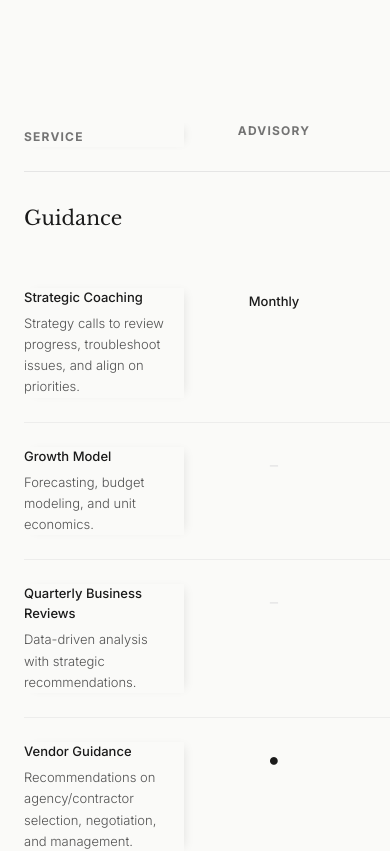
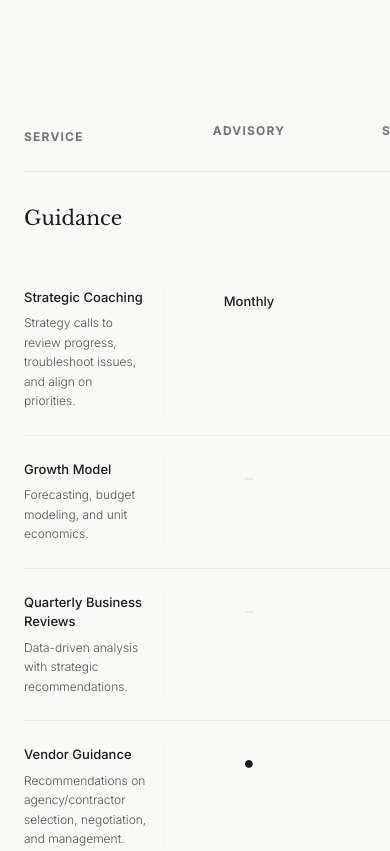
Before and after one commit to sullivan-street-projects/sullivan-street-website, a React (Vite) app: page / in a window 390 px wide. Shown: the part 5180-6031 px from the top of the page. Built offline with nearby package versions, Linux system fonts and the light colour scheme.

Commit message:
fix(services): fix sticky column by removing motion transforms
- Remove FocusText from table rows to enable native position:sticky
- Clean up sticky column styling with border-r instead of shadow
- Standardize widths and z-indexing for rock-solid mobile scroll

```diff
--- a/src/sections/Services.jsx
+++ b/src/sections/Services.jsx
@@ -44,17 +44,17 @@ const Services = () => {
 
           {/* Table Container */}
           <div className="overflow-x-auto -mx-6 px-6 lg:mx-0 lg:px-0 pb-4">
-            <div className="min-w-[700px] lg:min-w-full lg:w-full">
+            <div className="min-w-[650px] lg:min-w-full lg:w-full">
 
               {/* Table Header */}
               <div className="flex border-b border-[#e5e5e5] pb-6 mb-8">
                 {/* Sticky Service Col (Mobile) / Fluid (Desktop) */}
-                <div className="w-[160px] flex-none sticky left-0 z-20 bg-[#FAFAF8] md:w-[40%] lg:w-[40%] lg:static lg:bg-transparent pr-4 shadow-[5px_0_10px_-5px_rgba(0,0,0,0.1)] lg:shadow-none">
+                <div className="w-[140px] flex-none sticky left-0 z-20 bg-[#FAFAF8] md:w-[40%] lg:w-[40%] lg:static lg:bg-transparent pr-4 border-r border-transparent md:border-none">
                   <span className="font-sans text-xs uppercase tracking-widest font-bold text-[#737373]">Service</span>
                 </div>
 
                 {/* Scrollable Tier Cols */}
-                <div className="flex-1 grid grid-cols-3 min-w-[330px] md:min-w-0">
+                <div className="flex-1 grid grid-cols-3 min-w-[300px] md:min-w-0">
                   <div className="font-sans text-xs uppercase tracking-widest font-bold text-[#737373] text-center">Advisory</div>
                   <div className="font-sans text-xs uppercase tracking-widest font-bold text-[#737373] text-center">Strategy</div>
                   <div className="font-sans text-xs uppercase tracking-widest font-bold text-[#737373] text-center">Management</div>
@@ -64,7 +64,7 @@ const Services = () => {
               {COMPARISON_DATA.map((section) => (
                 <div key={section.category} className="mb-20 last:mb-0">
                   {/* Category Header */}
-                  <div className="mb-8 sticky left-0 z-10 bg-[#FAFAF8] lg:static lg:bg-transparent">
+                  <div className="mb-8">
                     <h4 className="font-serif text-xl text-[#1a1a1a]">{section.category}</h4>
                   </div>
 
@@ -72,13 +72,13 @@ const Services = () => {
                     {section.features.map((feature) => (
                       <div key={feature.name} className="flex py-6 border-b border-[#e5e5e5]/60 items-start group hover:bg-[#fafafa] transition-colors duration-300">
                         {/* Service Name: Sticky Mobile, Fluid Desktop */}
-                        <div className="w-[160px] flex-none sticky left-0 z-20 bg-[#FAFAF8] md:w-[40%] lg:w-[40%] lg:static lg:bg-transparent pr-4 shadow-[5px_0_10px_-5px_rgba(0,0,0,0.1)] lg:shadow-none group-hover:bg-[#fafafa]">
+                        <div className="w-[140px] flex-none sticky left-0 z-20 bg-[#FAFAF8] md:w-[40%] lg:w-[40%] lg:static lg:bg-transparent pr-4 border-r border-[#e5e5e5]/40 md:border-none group-hover:bg-[#fafafa]">
                           <p className="font-sans text-[13px] md:text-[15px] font-medium text-[#1a1a1a] mb-1.5">{feature.name}</p>
-                          <p className="font-sans text-[13px] leading-relaxed text-[#525252] font-light">{feature.description}</p>
+                          <p className="font-sans text-[12px] md:text-[13px] leading-relaxed text-[#525252] font-light">{feature.description}</p>
                         </div>
 
                         {/* Tiers Container */}
-                        <div className="flex-1 grid grid-cols-3 min-w-[330px] md:min-w-0">
+                        <div className="flex-1 grid grid-cols-3 min-w-[300px] md:min-w-0">
                           <div className="flex justify-center pt-1 font-sans text-[13px] text-[#737373]">
                             {renderCell(feature.advisory)}
                           </div>
```
